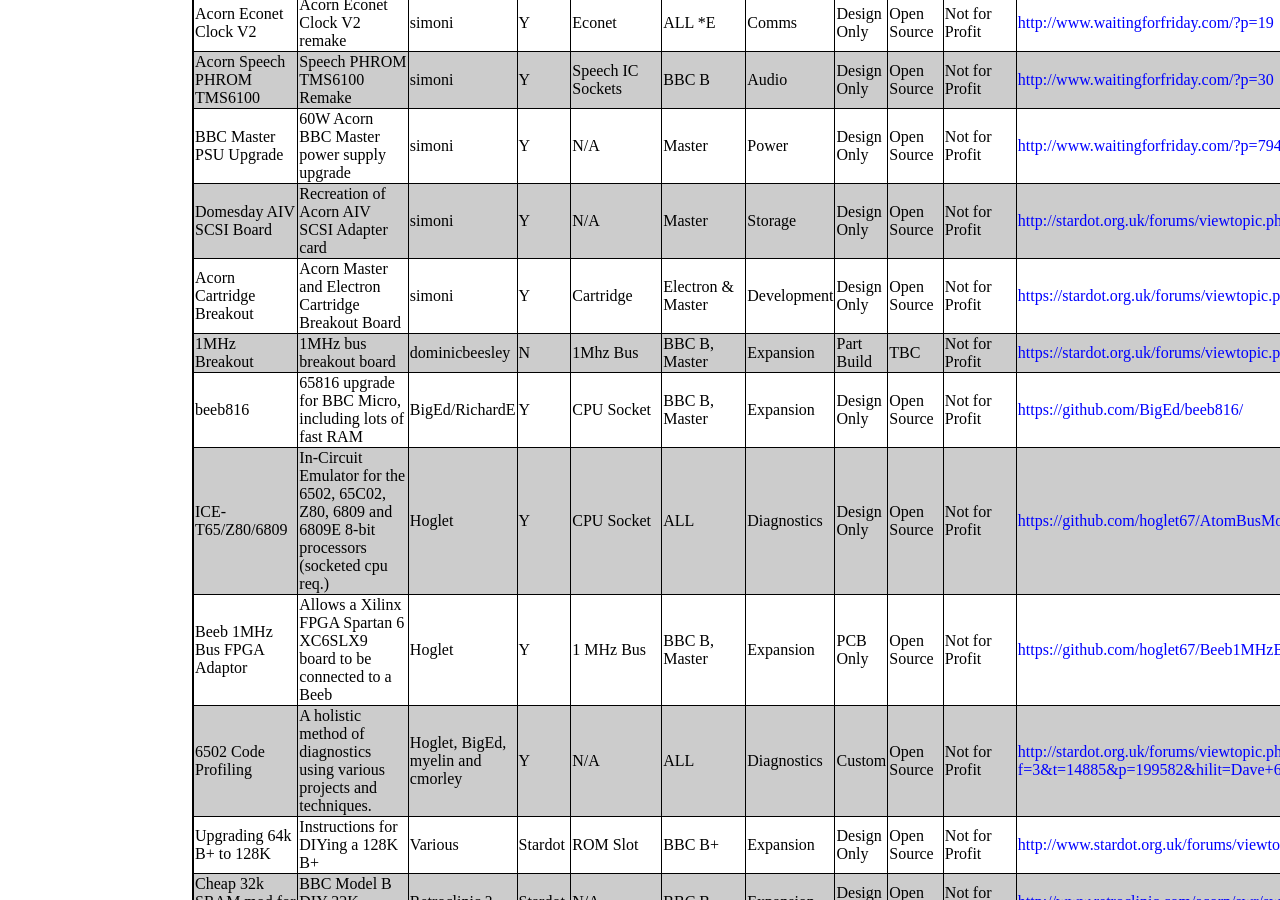
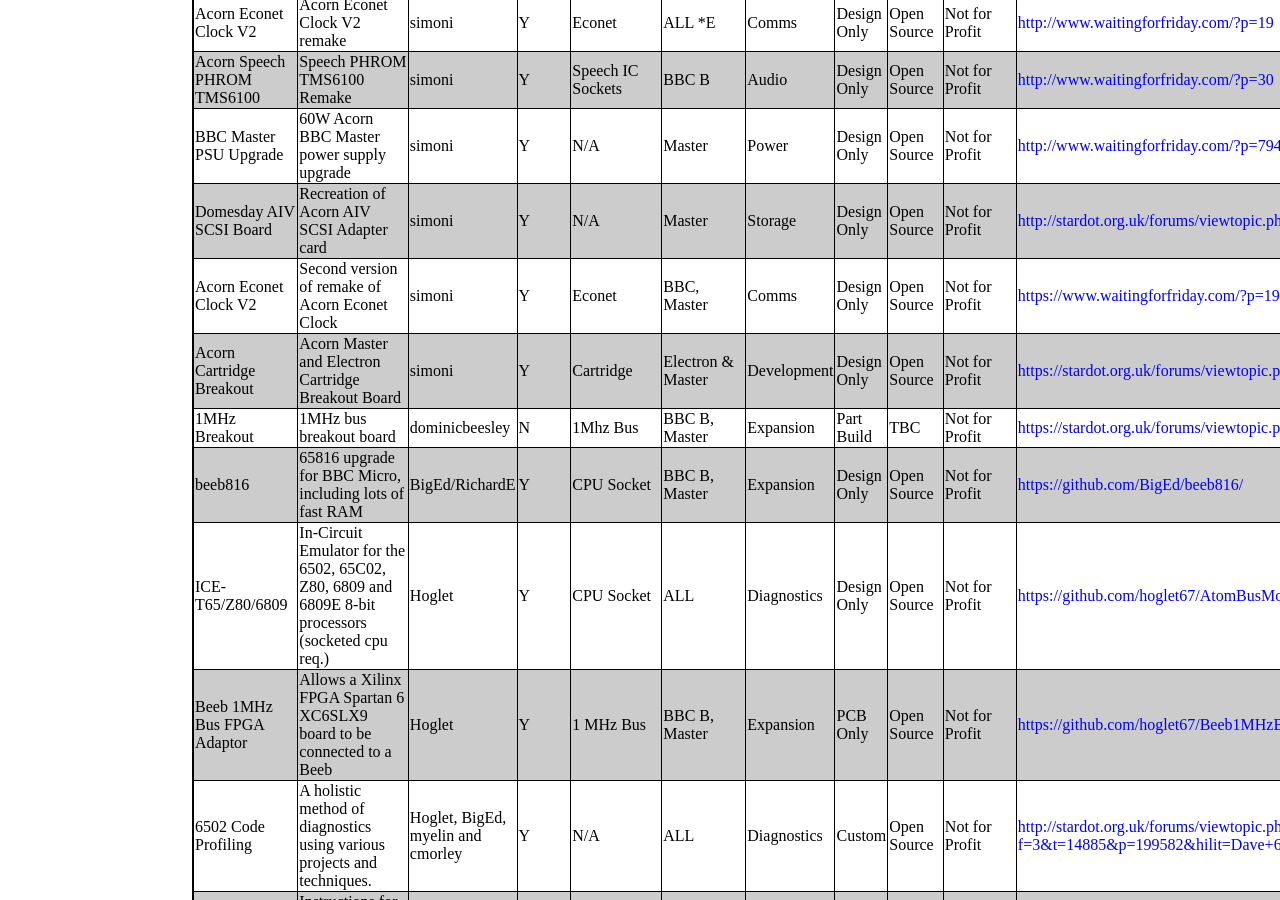
Before and after one commit to elminster/elminster.github.io, a Jekyll site: the page built from hardware.md, in a window 1280 px wide and 900 px high, scrolled down 8551 px. Built offline with Jekyll 4.4.1, drawn with Linux system fonts in a browser that asks for light colours.

Commit message:
Added: 	Acorn Econet Clock v2 - simoni

```diff
--- a/hardware.md
+++ b/hardware.md
@@ -164,6 +164,7 @@
 | Acorn Speech PHROM TMS6100 | Speech PHROM TMS6100 Remake | simoni | Y | Speech IC Sockets | BBC B | Audio | Design Only | Open Source | Not for Profit | <http://www.waitingforfriday.com/?p=30> |
 | BBC Master PSU Upgrade | 60W Acorn BBC Master power supply upgrade | simoni | Y | N/A | Master | Power | Design Only | Open Source | Not for Profit | <http://www.waitingforfriday.com/?p=794> |
 | Domesday AIV SCSI Board | Recreation of Acorn AIV SCSI Adapter card | simoni | Y | N/A | Master | Storage | Design Only | Open Source | Not for Profit | <http://stardot.org.uk/forums/viewtopic.php?f=3&t=15020> |
+| Acorn Econet Clock V2 | Second version of remake of Acorn Econet Clock | simoni | Y | Econet | BBC, Master | Comms | Design Only | Open Source | Not for Profit | <https://www.waitingforfriday.com/?p=19> |
 | Acorn Cartridge Breakout | Acorn Master and Electron Cartridge Breakout Board | simoni | Y | Cartridge | Electron & Master | Development | Design Only | Open Source | Not for Profit | <https://stardot.org.uk/forums/viewtopic.php?f=3&t=15158> |
 | 1MHz Breakout | 1MHz bus breakout board | dominicbeesley | N | 1Mhz Bus | BBC B, Master | Expansion | Part Build | TBC | Not for Profit | <https://stardot.org.uk/forums/viewtopic.php?t=16436> |
 | beeb816 | 65816 upgrade for BBC Micro, including lots of fast RAM | BigEd/RichardE | Y | CPU Socket | BBC B, Master | Expansion | Design Only | Open Source | Not for Profit | <https://github.com/BigEd/beeb816/> |
```
